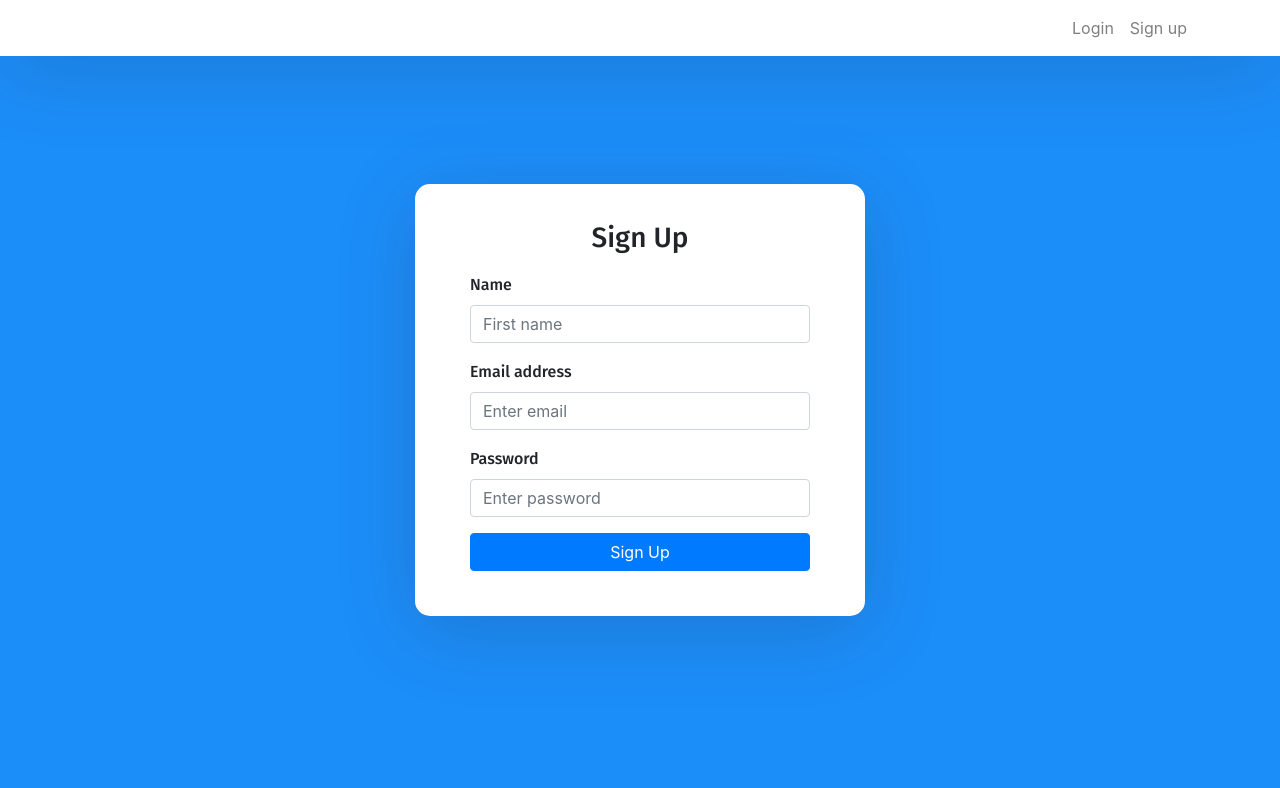
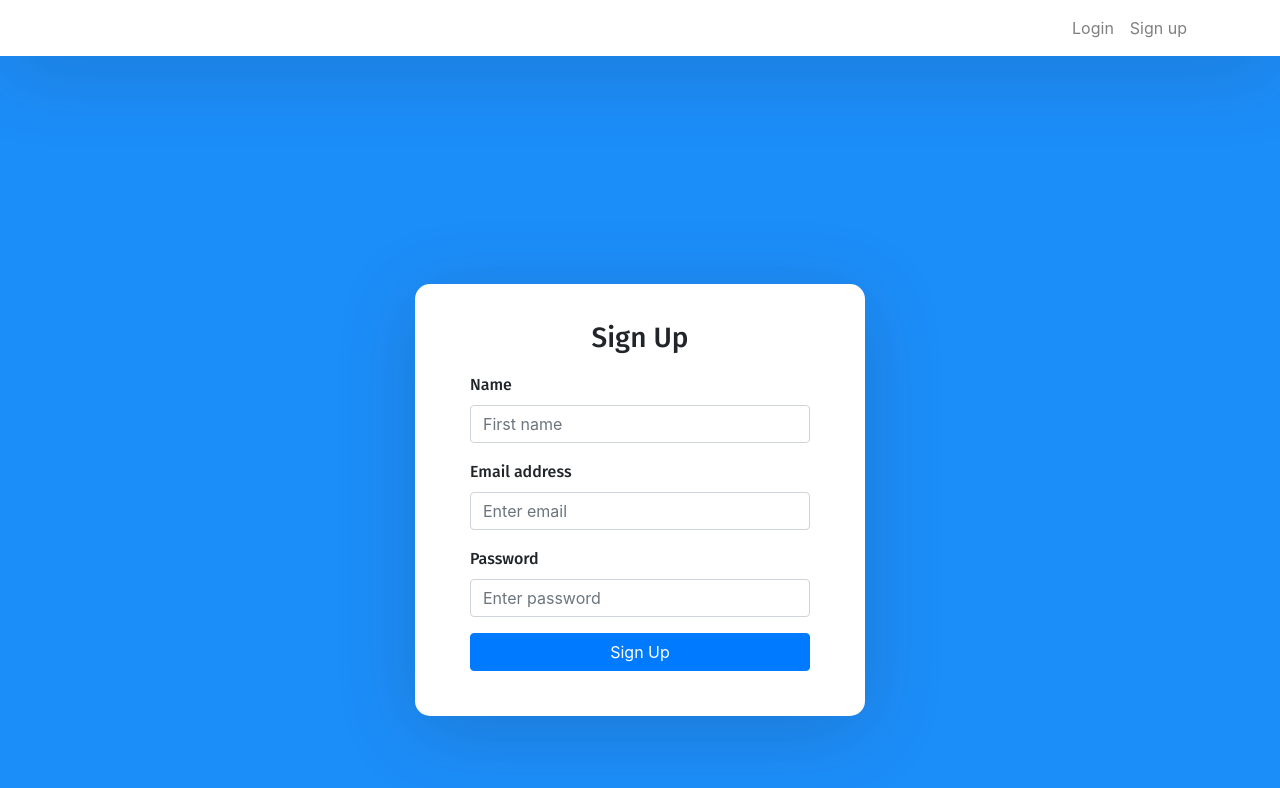
Before and after one commit to vzdrizhni/lunch-front, a React (Create React App) app: page /sign-up in a window 1280 px wide. Shown: the top 788 px of the page. Built offline with nearby package versions, Linux system fonts and the light colour scheme.

Commit message:
Fix some style issues

```diff
--- a/src/App.js
+++ b/src/App.js
@@ -1,11 +1,18 @@
 import React from 'react'
-import Navbar from './pages/navbar/navbar'
+
+import Navbar from './pages/navbar/navbar';
+import Menu from './components/Menu/menus'
+
 import 'bootstrap/dist/css/bootstrap.min.css';
+import {Switch, Route, Redirect} from 'react-router-dom'
 
 function App() {
   return (
     <div className="App">
      <Navbar />
+     <Switch>
+          <Route exact path='/' component={Menu}/>
+      </Switch>
     </div>
   );
 }
--- a/src/components/Menu/menus.js
+++ b/src/components/Menu/menus.js
@@ -2,7 +2,7 @@ import React from 'react'
 
 const Menu = ({id, name}) => {
     return (
-        <div>{name}</div>
+        <div className="auth-inner">{name}</div>
     )
 }
 
--- a/src/components/SignIn/signin.js
+++ b/src/components/SignIn/signin.js
@@ -46,6 +46,8 @@ class Login extends Component {
 
     render() {
         return (
+            <div className="auth-wrapper">
+                <div className="auth-inner">
                     <form onSubmit={this.login}>
                         <h3>Sign In</h3>
 
@@ -65,6 +67,8 @@ class Login extends Component {
 
                         <button type="submit" className="btn btn-primary btn-block">Submit</button>
                     </form>
+                </div>
+            </div>
         );
     }
 }
--- a/src/components/SignUp/signUp.js
+++ b/src/components/SignUp/signUp.js
@@ -45,6 +45,8 @@ class SignUp extends Component {
 
     render() {
         return (
+            <div className="auth-wrapper">
+                <div className="auth-inner">
                     <form onSubmit={this.register}>
                         <h3>Sign Up</h3>
 
@@ -69,6 +71,8 @@ class SignUp extends Component {
 
                         <button type="submit" className="btn btn-primary btn-block">Sign Up</button>
                     </form>
+                </div>
+            </div>
         );
     }
 }
--- a/src/index.css
+++ b/src/index.css
@@ -41,6 +41,8 @@ body, html, .App, #root, .auth-wrapper {
   padding: 40px 55px 45px 55px;
   border-radius: 15px;
   transition: all .3s;
+  position: relative;
+  top: 100px;
 }
 
 .auth-wrapper .form-control:focus {
--- a/src/pages/Weekdays/weekdaysList.js
+++ b/src/pages/Weekdays/weekdaysList.js
@@ -34,7 +34,7 @@ const WeekdaysList = ({user}) => {
         )
     } else {
         return (
-            <div>
+            <div className='weekdays'>
                 {weekDaysList.map(item => {
                     return <Menu id={item.id} name={item.name} key={item.id}/>
                 })}
--- a/src/pages/navbar/navbar.js
+++ b/src/pages/navbar/navbar.js
@@ -30,15 +30,10 @@ const NavBar = ({user}) => {
         </div>
       </nav>
 
-      <div className="auth-wrapper">
-        <div className="auth-inner">
-          <Switch>
-            <Route exact path='/' component={WeekdaysList} />
-            <Route path="/sign-in" component={Login} />
-            <Route path="/sign-up" component={SignUp} />
-          </Switch>
-        </div>
-      </div>
+      <Switch>
+        <Route path="/sign-in" component={Login} />
+        <Route path="/sign-up" component={SignUp} />
+      </Switch>
     </Router>
     )
 }
```
Lines whose indentation alone changed are shown as unchanged.
